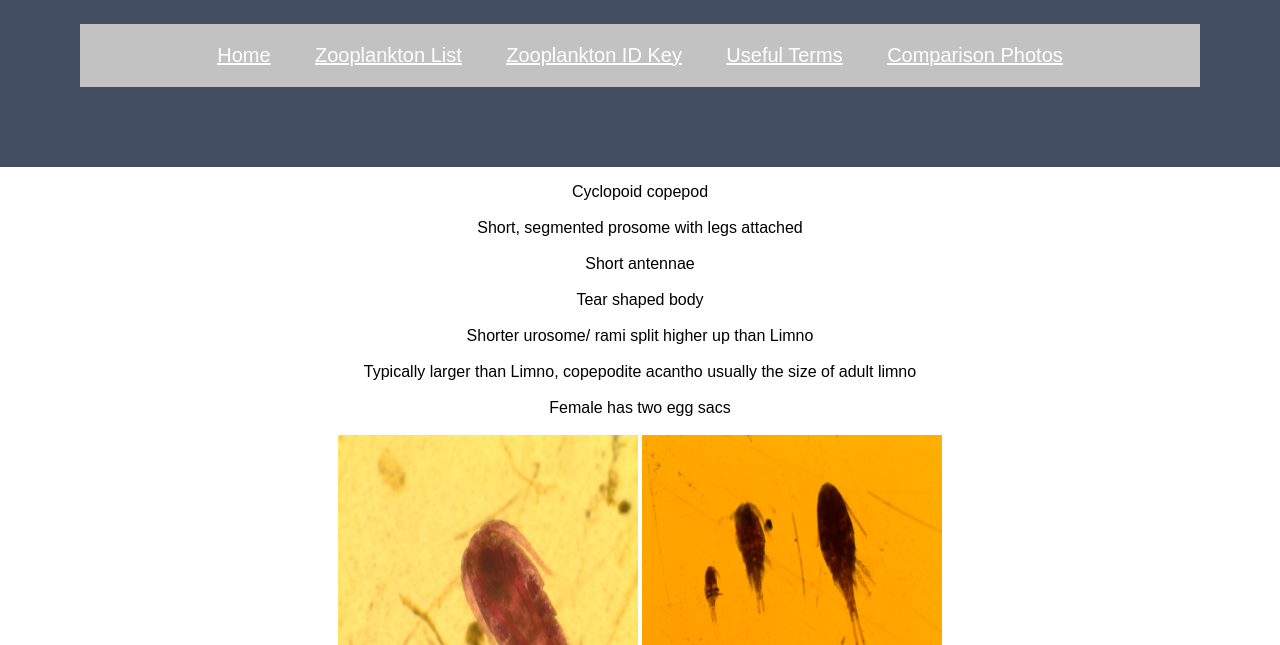
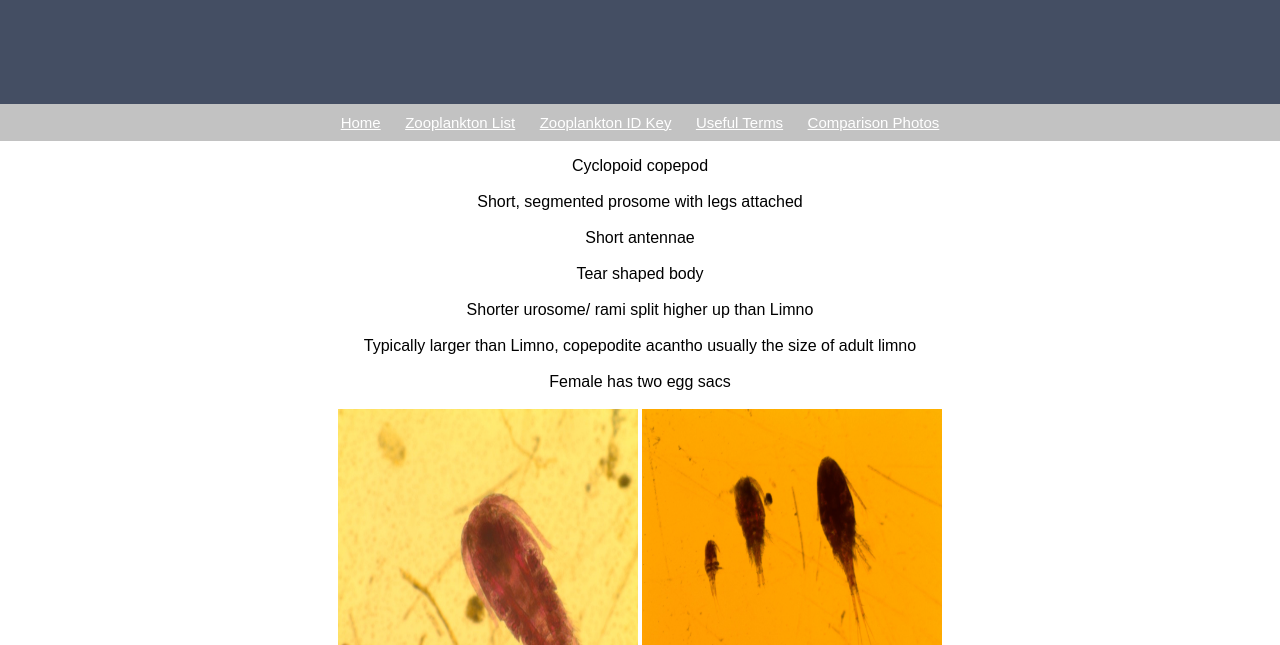
Before and after one commit to kimisarobot/kimisarobot.github.io, a plain HTML site: page Acanthocyclops.html in a window 1280 px wide. Shown: the part 155-800 px from the top of the page. Drawn offline with Linux system fonts and the light colour scheme.

Commit message:
Update Acanthocyclops.html

```diff
--- a/Acanthocyclops.html
+++ b/Acanthocyclops.html
@@ -55,8 +55,8 @@ a:active {
 
 .nav li {
   display: inline-block;
-  font-size: 20px;
-  padding: 20px;
+  font-size: 15px;
+  padding: 10px;
 }
 </style>
 </head>
@@ -64,15 +64,15 @@ a:active {
 
 <div class="header">
   <h1>Acanthocyclops</h1>
-  <ul class="nav">
+ </div>
+
+    <ul class="nav">
   <li><a href="index.html" title="Home">Home</a></li>
   <li><a href="ZoopList.html" title="Zooplankton List">Zooplankton List</a></li>
   <li><a href="Key.html" Title="Zooplankton ID Key">Zooplankton ID Key</a></li>
   <li><a href="UsefulTerms.html" Title="Useful Terms">Useful Terms</a></li>
   <li><a href="Comparison.html" Title="Comparison Photos">Comparison Photos</a></li>
 </ul>
-
- </div>
 
 <p>
 Cyclopoid copepod<br>
```
